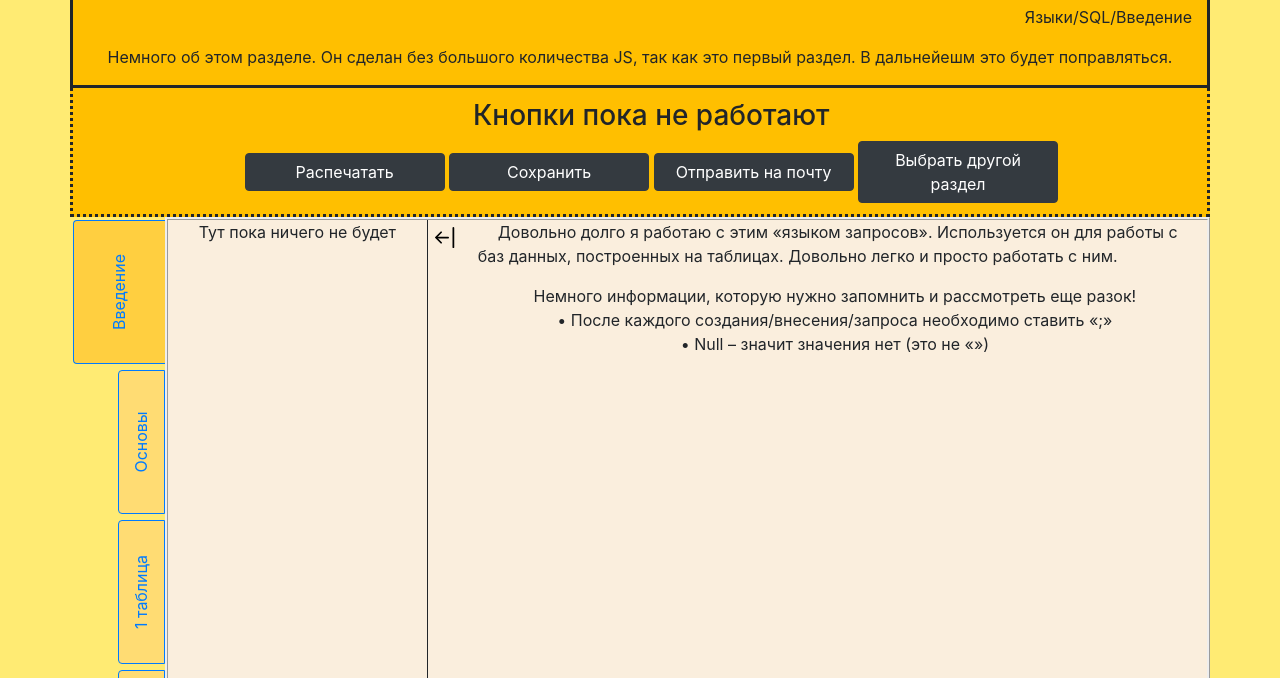
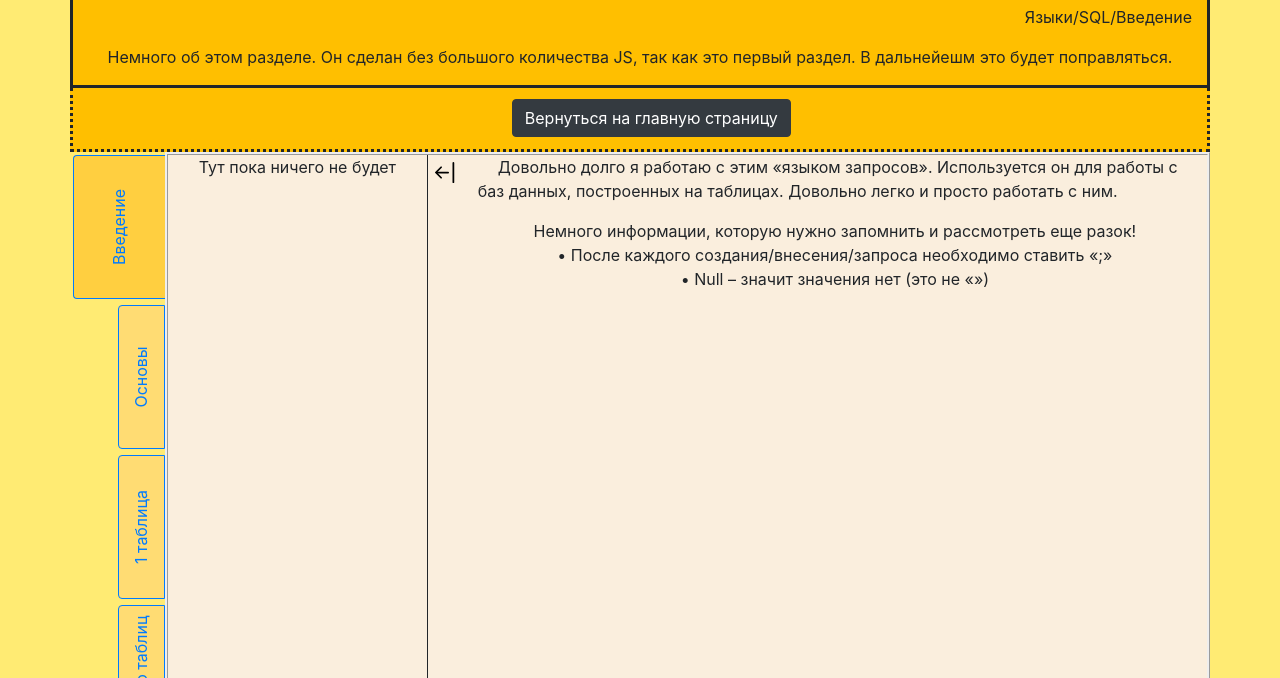
Before and after one commit to Daskendrik/MyS, a plain HTML site: page SQL/sql_start.html in a window 1280 px wide. Shown: the part 54-732 px from the top of the page. Drawn offline with nearby package versions, Linux system fonts and the light colour scheme.

Commit message:
поменяла кнопки

```diff
--- a/SQL/sql_start.html
+++ b/SQL/sql_start.html
@@ -34,12 +34,8 @@
 			<div class="row" style="background: #FFBF00; border-bottom: dotted; border-right: dotted; border-left: dotted">
 
 									<div class = "col col-12" style="text-align: center; margin: 1% ">
-										<h3>Кнопки пока не работают</h3>
-										<button class="btn btn-dark" style="width: 200px">Распечатать</button>
-										<button class="btn btn-dark" style="width: 200px">Сохранить</button>
-										<button class="btn btn-dark" style="width: 200px">Отправить на почту</button>
-										<button class="btn btn-dark" style="width: 200px">Выбрать другой раздел</button>
-									</div>
+									<a href="../index.html"><button class="btn btn-dark">Вернуться на главную страницу</button></a>
+								</div>
 			</div>
 
 		<div class="row " style="min-height: 750px ">
```
Also changed, not shown: SQL/sql_1_table.html (+1 -5 lines), SQL/sql_2_tables.html (+1 -5 lines), SQL/sql_base.html (+1 -5 lines).
